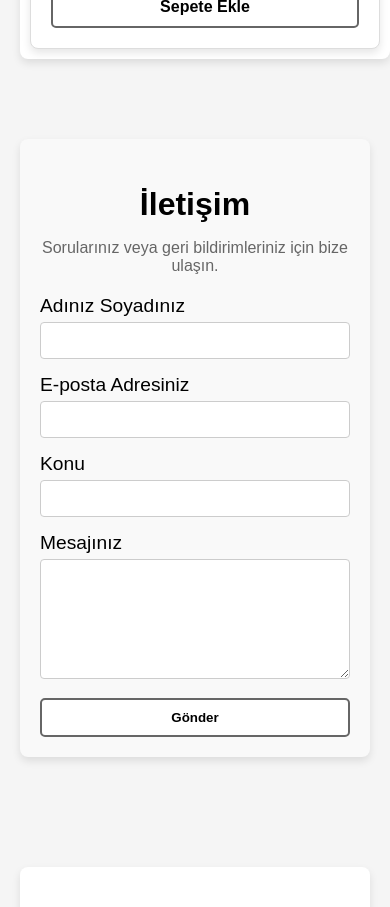
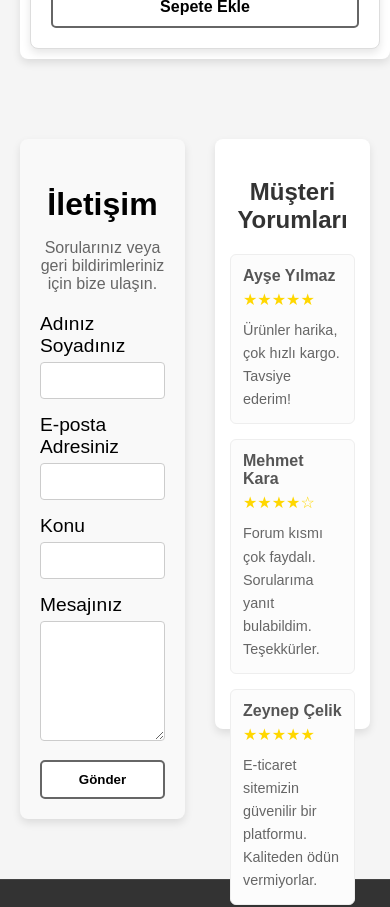
Before and after one commit to alikaankoc1/e-ticaret-app, a React (Vite) app in the folder e-ticaret-app/: page /anasayfa in a window 390 px wide. Shown: the part 8420-9327 px from the top of the page. Built offline with nearby package versions, Linux system fonts and the light colour scheme.

Commit message:
Update Comments.css
responsive css code

```diff
--- a/e-ticaret-app/src/components/Comments/Comments.css
+++ b/e-ticaret-app/src/components/Comments/Comments.css
@@ -48,3 +48,29 @@
   color: #666;
   line-height: 1.6;
 }
+@media (max-width: 768px) {
+  .comments-container {
+    padding: 15px; /* İç boşluğu küçült */
+  }
+
+  .comments-container h3 {
+    font-size: 1.5rem; /* Başlık fontunu küçült */
+  }
+
+  .comment-card {
+    padding: 12px; /* Yorum kartlarının iç boşluğunu küçült */
+  }
+
+  .comment-header {
+    flex-direction: column; /* Küçük ekranlarda isim ve rating'i alt alta getir */
+    align-items: flex-start; /* Sola hizala */
+  }
+
+  .comment-header h4 {
+    margin-bottom: 5px; /* İsim ile rating arasına boşluk ekle */
+  }
+
+  .comment-text {
+    font-size: 0.9rem; /* Yorum metninin fontunu küçült */
+  }
+}
```
